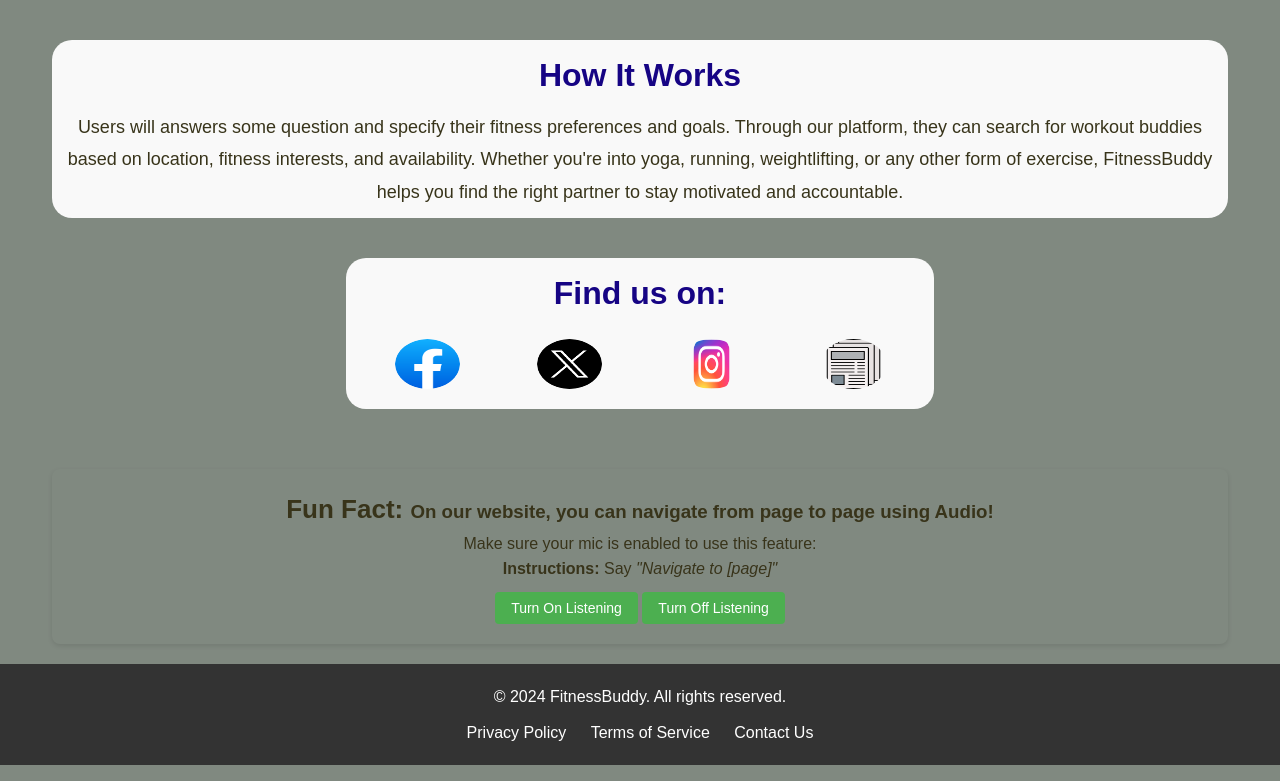
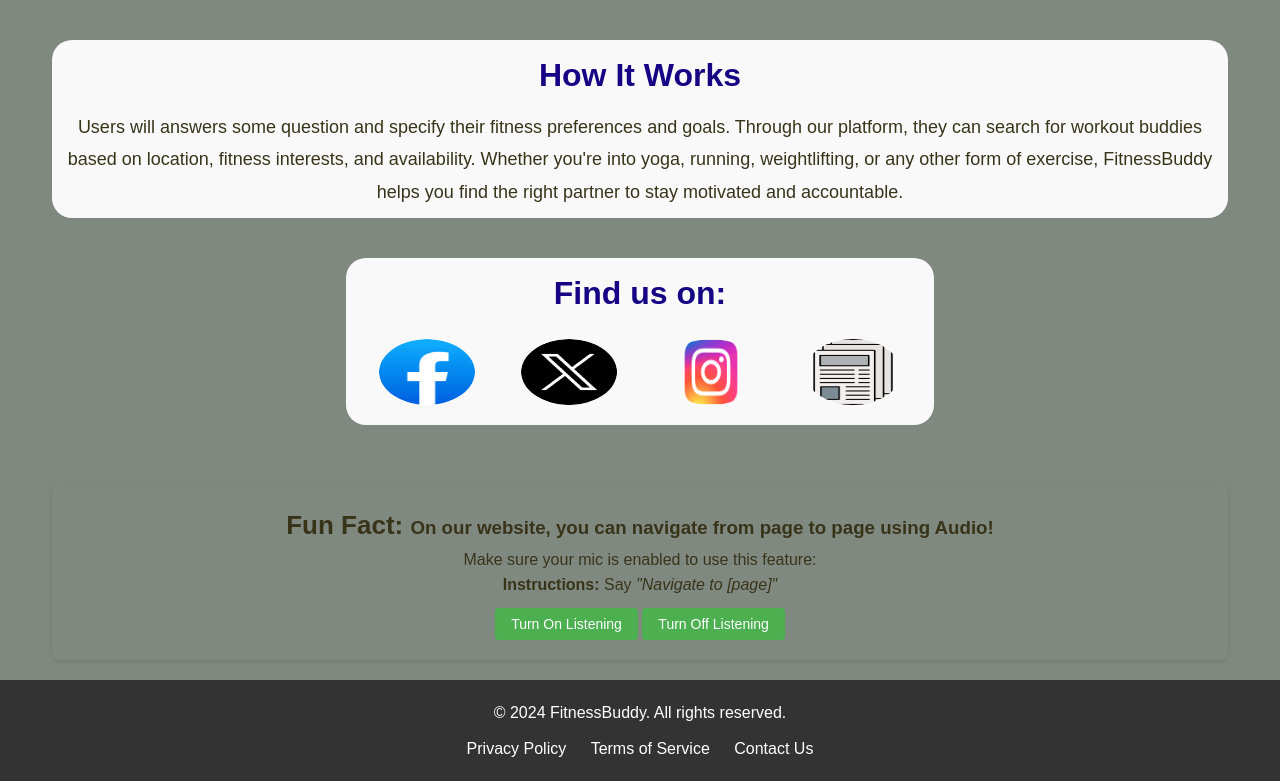
Before and after one commit to abhisbd10/INST377-FitnessBuddy, a website: page public/about.html in a window 1280 px wide. Shown: the part 621-1402 px from the top of the page. Drawn offline with Linux system fonts and the light colour scheme; a script that the page names is missing.

Commit message:
minor fix

```diff
--- a/public/about.css
+++ b/public/about.css
@@ -101,8 +101,8 @@ main {
 }
 
 .useful-links .social-icon img {
-  width: 65px;
-  height: 50px;
+  width: 96px;
+  height: 66px;
   display: block;
   margin: 0 auto;
   border-radius: 50%;
```
